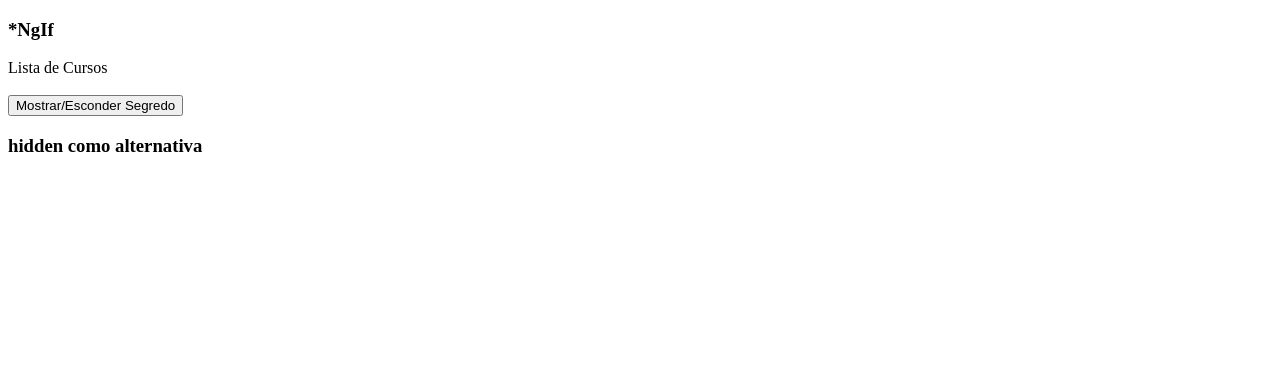
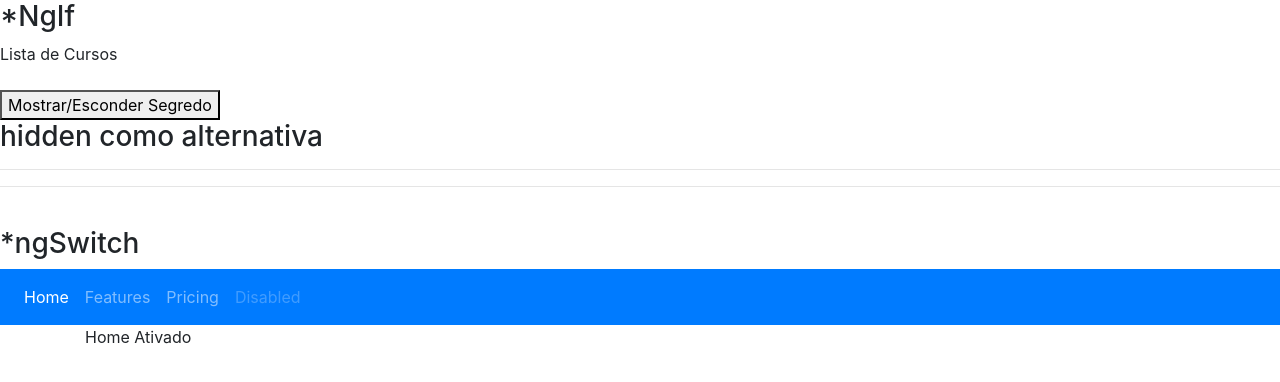
Before and after one commit to leoreisdias/Diretivas_Angular, an Angular app: page / in a window 1280 px wide. Shown: the top 382 px of the page. Built offline with nearby package versions, Linux system fonts and the light colour scheme.

Commit message:
ngSwitch

```diff
--- a/angular.json
+++ b/angular.json
@@ -119,6 +119,7 @@
           }
         }
       }
-    }},
+    }
+  },
   "defaultProject": "angular-diretivas"
 }
--- a/package.json
+++ b/package.json
@@ -19,6 +19,7 @@
     "@angular/platform-browser": "~10.1.3",
     "@angular/platform-browser-dynamic": "~10.1.3",
     "@angular/router": "~10.1.3",
+    "bootstrap": "^5.0.0-alpha2",
     "rxjs": "~6.6.0",
     "tslib": "^2.0.0",
     "zone.js": "~0.10.2"
--- a/src/app/app.component.html
+++ b/src/app/app.component.html
@@ -1 +1,5 @@
 <app-diretiva-ngif></app-diretiva-ngif>
+<hr>
+<hr>
+<br>
+<app-ng-switch></app-ng-switch>
--- a/src/app/app.module.ts
+++ b/src/app/app.module.ts
@@ -3,11 +3,13 @@ import { NgModule } from '@angular/core';
 
 import { AppComponent } from './app.component';
 import { DiretivaNgifComponent } from './diretiva-ngif/diretiva-ngif.component';
+import { NgSwitchComponent } from './ng-switch/ng-switch.component';
 
 @NgModule({
   declarations: [
     AppComponent,
-    DiretivaNgifComponent
+    DiretivaNgifComponent,
+    NgSwitchComponent
   ],
   imports: [
     BrowserModule
--- /dev/null
+++ b/src/app/ng-switch/ng-switch.component.html
@@ -0,0 +1,27 @@
+<h3>*ngSwitch</h3>
+<nav class="navbar navbar-expand-lg navbar-dark bg-primary">
+  <div class="collapse navbar-collapse" id="navbarNav">
+    <ul class="navbar-nav">
+      <li class="nav-item ">
+        <a class=" nav-link" href="#" [class.active]="aba == 'home'" (click)="aba = 'home'">Home <span
+            class="sr-only">(current)</span></a>
+      </li>
+      <li class="nav-item">
+        <a class="nav-link" href="#" [class.active]="aba == 'features'" (click)="aba = 'features'">Features</a>
+      </li>
+      <li class="nav-item">
+        <a class="nav-link" href="#" [class.active]="aba == 'princing'" (click)="aba = 'princing'">Pricing</a>
+      </li>
+      <li class="nav-item">
+        <a class="nav-link disabled" href="#" [class.active]="aba == 'disabled'" (click)="aba = 'disabled'">Disabled</a>
+      </li>
+    </ul>
+  </div>
+</nav>
+
+
+<div class="container" [ngSwitch]="aba">
+  <div *ngSwitchCase="'home'">Home Ativado</div>
+  <div *ngSwitchCase="'features'">Features Ativado</div>
+  <div *ngSwitchDefault>Default</div>
+</div>
--- /dev/null
+++ b/src/app/ng-switch/ng-switch.component.ts
@@ -0,0 +1,17 @@
+import { Component, OnInit } from '@angular/core';
+
+@Component({
+  selector: 'app-ng-switch',
+  templateUrl: './ng-switch.component.html',
+  styleUrls: ['./ng-switch.component.css']
+})
+export class NgSwitchComponent implements OnInit {
+
+  aba: string = 'home'
+
+  constructor() { }
+
+  ngOnInit(): void {
+  }
+
+}
--- a/src/index.html
+++ b/src/index.html
@@ -1,13 +1,19 @@
 <!doctype html>
 <html lang="en">
+
 <head>
   <meta charset="utf-8">
   <title>AngularDiretivas</title>
   <base href="/">
   <meta name="viewport" content="width=device-width, initial-scale=1">
   <link rel="icon" type="image/x-icon" href="favicon.ico">
+  <link rel="stylesheet" href="https://stackpath.bootstrapcdn.com/bootstrap/4.1.3/css/bootstrap.min.css"
+    integrity="sha384-MCw98/SFnGE8fJT3GXwEOngsV7Zt27NXFoaoApmYm81iuXoPkFOJwJ8ERdknLPMO" crossorigin="anonymous">
+
 </head>
+
 <body>
   <app-root></app-root>
 </body>
+
 </html>
```
Also changed, not shown: src/app/ng-switch/ng-switch.component.css (added), 2 other files (tests, documents, lock files or other folders).
